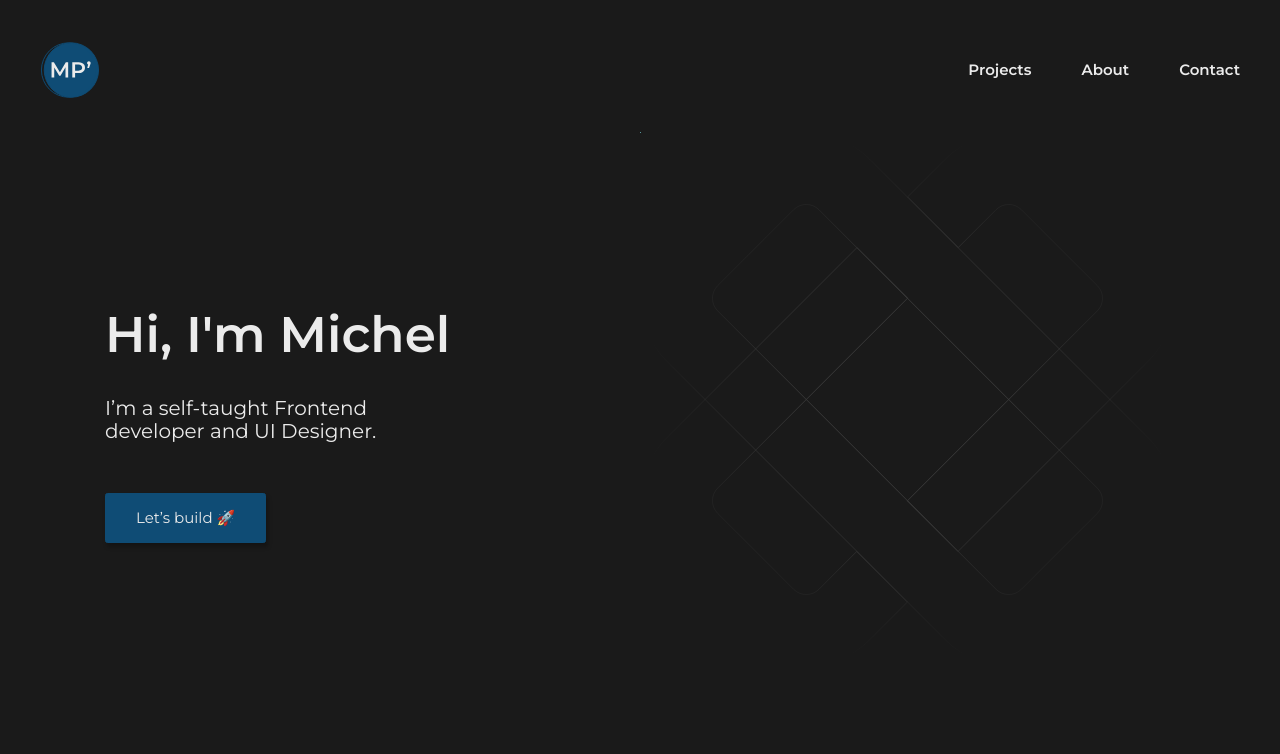
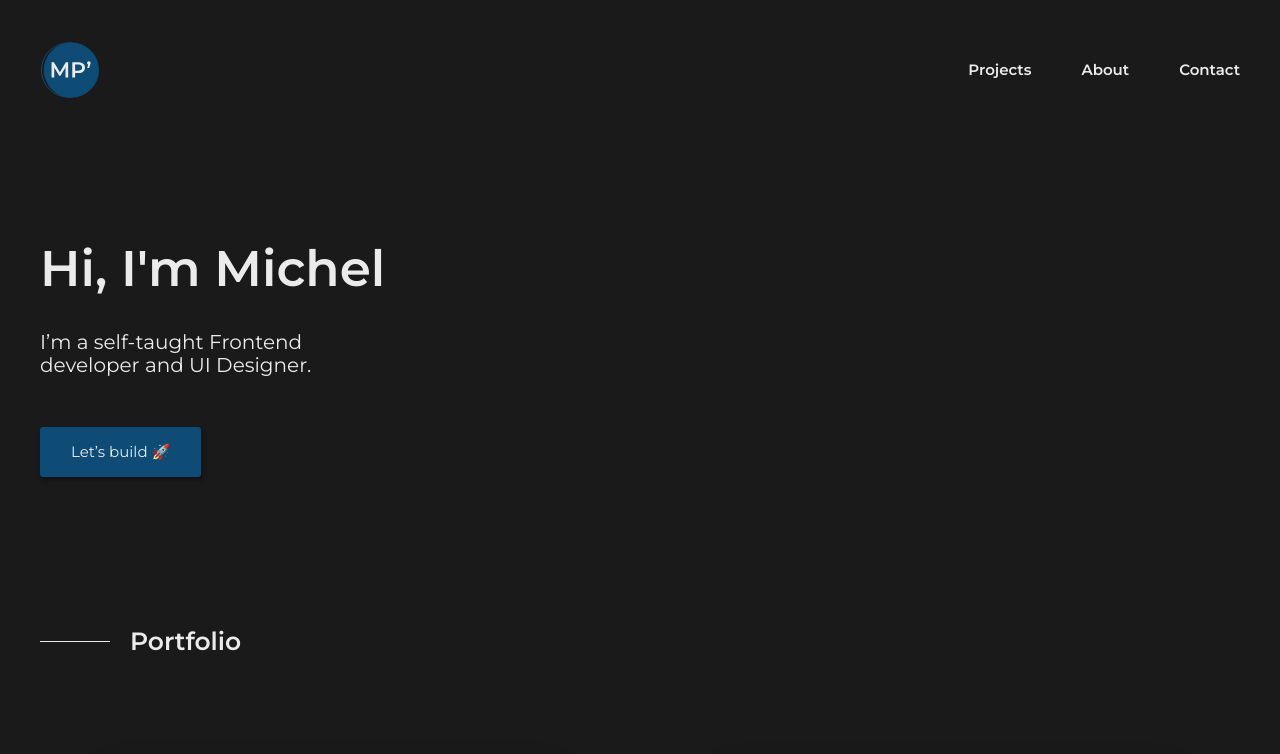
Before and after one commit to Michelpinto/portfolio-reactjs, a React (Create React App) app: page / in a window 1280 px wide. Shown: the top 754 px of the page. Built offline with nearby package versions, Linux system fonts and the light colour scheme.

Commit message:
portfolio refactor

```diff
--- a/src/App.js
+++ b/src/App.js
@@ -1,37 +1,8 @@
-import Header from "./components/Header/Header";
-import Hero from "./components/Hero/Hero";
-import Projects from "./components/Projects/Projects";
-import About from "./components/About/About";
-import Footer from "./components/Footer/Footer";
-import styled from "styled-components";
-import Animation from "./components/BackgroundAnimation/Animation";
-import smoothscroll from "smoothscroll-polyfill";
-
-const Section = styled.section`
-    display: ${(props) => (props.grid ? "grid" : "flex")};
-    flex-direction: ${(props) => (props.row ? "row" : "column")};
-    padding: ${(props) => (props.nopadding ? "0" : "32px 6.5rem 0")};
-    margin: 0;
-    /* max-width: 1040px; */
-    box-sizing: content-box;
-    position: relative;
-    overflow: hidden;
-    grid-template-columns: 1fr 1fr;
-
-    @media ${(props) => props.theme.breakpoints.md} {
-        padding: 0 24px 0;
-        display: flex;
-        flex-direction: column;
-    }
-
-    @media screen and (max-width: 400px) {
-        padding: 1rem;
-    }
-
-    @media screen and (max-width: 350px) {
-        padding: 0;
-    }
-`;
+import Header from './components/Header/Header';
+import Hero from './components/Hero/Hero';
+import Projects from './components/Projects/Projects';
+import styled from 'styled-components';
+import smoothscroll from 'smoothscroll-polyfill';
 
 smoothscroll.polyfill();
 
@@ -39,13 +10,8 @@ function App() {
   return (
     <div>
       <Header />
-            <Section grid>
       <Hero />
-                <Animation />
-            </Section>
       <Projects />
-            <About />
-            <Footer />
     </div>
   );
 }
```
Lines whose indentation alone changed are shown as unchanged.
